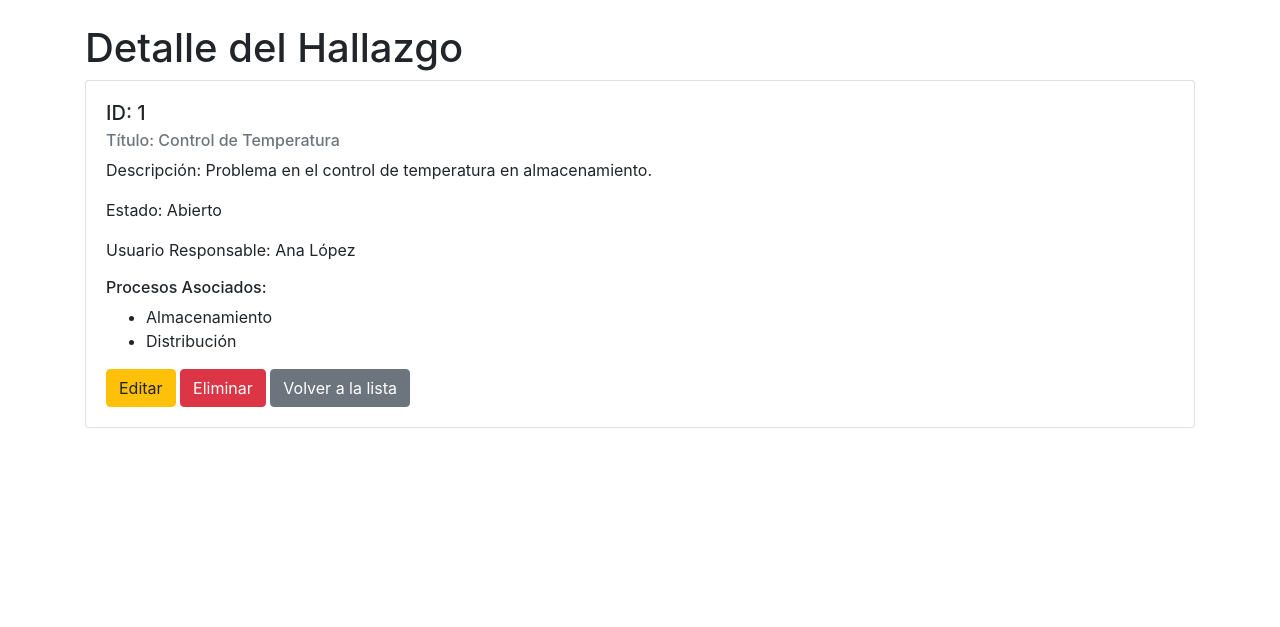
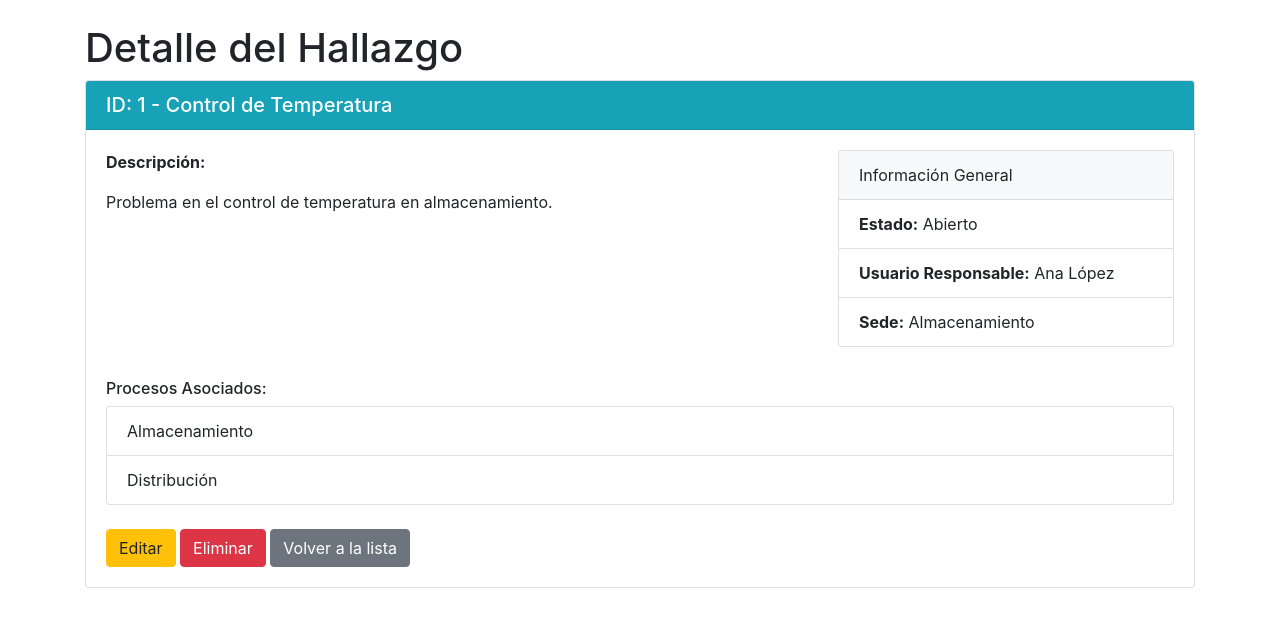
Before and after one commit to Cristian19C/test, a PHP site: page /index.php?entity=hallazgo&action=show&id=1 in a window 1280 px wide. Shown: the part 56-683 px from the top of the page. Run offline with PHP 8.4, Linux system fonts and the light colour scheme; data comes from the database, SQL or seed files in the repository; data that the repository does not hold is empty.

Commit message:
feat: agregar campo de sede y mejorar la interfaz en los formularios de creación y edición de hallazgos; implementar filtro por sede en la lista de hallazgos

```diff
--- a/views/hallazgo/show.php
+++ b/views/hallazgo/show.php
@@ -11,23 +11,48 @@
 <div class="container mt-4">
     <h1>Detalle del Hallazgo</h1>
     <div class="card">
+        <div class="card-header bg-info text-white">
+            <h5 class="mb-0">ID: <?= $hallazgo['id'] ?> - <?= $hallazgo['titulo'] ?></h5>
+        </div>
         <div class="card-body">
-            <h5 class="card-title">ID: <?= $hallazgo['id'] ?></h5>
-            <h6 class="card-subtitle mb-2 text-muted">Título: <?= $hallazgo['titulo'] ?></h6>
-            <p class="card-text">Descripción: <?= $hallazgo['descripcion'] ?></p>
-            <p class="card-text">Estado: <?= $hallazgo['estado_nombre'] ?></p>
-            <p class="card-text">Usuario Responsable: <?= $hallazgo['usuario_nombre'] ?></p>
+            <div class="row">
+                <div class="col-md-8">
+                    <p><strong>Descripción:</strong></p>
+                    <p class="card-text"><?= nl2br($hallazgo['descripcion']) ?></p>
+                </div>
+                <div class="col-md-4">
+                    <div class="card mb-3">
+                        <div class="card-header bg-light">Información General</div>
+                        <ul class="list-group list-group-flush">
+                            <li class="list-group-item"><strong>Estado:</strong> <?= $hallazgo['estado_nombre'] ?></li>
+                            <li class="list-group-item"><strong>Usuario Responsable:</strong> <?= $hallazgo['usuario_nombre'] ?></li>
+                            <!-- Mostrar sede (nuevo) -->
+                            <li class="list-group-item"><strong>Sede:</strong> <?= $hallazgo['sede_nombre'] ?? 'No asignada' ?></li>
+                        </ul>
+                    </div>
+                </div>
+            </div>
+
+            <div class="mt-3">
                 <h6>Procesos Asociados:</h6>
-            <ul>
+                <?php if (empty($hallazgo['procesos'])): ?>
+                    <p class="text-muted">No hay procesos asociados a este hallazgo.</p>
+                <?php else: ?>
+                    <ul class="list-group">
                         <?php foreach ($hallazgo['procesos'] as $proceso): ?>
-                    <li><?= $proceso['nombre'] ?></li>
+                            <li class="list-group-item"><?= $proceso['nombre'] ?></li>
                         <?php endforeach; ?>
                     </ul>
+                <?php endif; ?>
+            </div>
+
+            <div class="mt-4">
                 <a href="index.php?entity=hallazgo&action=edit&id=<?= $hallazgo['id'] ?>" class="btn btn-warning">Editar</a>
                 <a href="index.php?entity=hallazgo&action=delete&id=<?= $hallazgo['id'] ?>" class="btn btn-danger" onclick="return confirm('¿Está seguro de eliminar este hallazgo?')">Eliminar</a>
                 <a href="index.php?entity=hallazgo&action=index" class="btn btn-secondary">Volver a la lista</a>
             </div>
         </div>
     </div>
+</div>
 </body>
 </html>
```
Also changed, not shown: views/hallazgo/create.php (+25 -5 lines), views/hallazgo/edit.php (+25 -7 lines), views/hallazgo/list.php (+42 -5 lines). Lines whose indentation alone changed are shown as unchanged.
